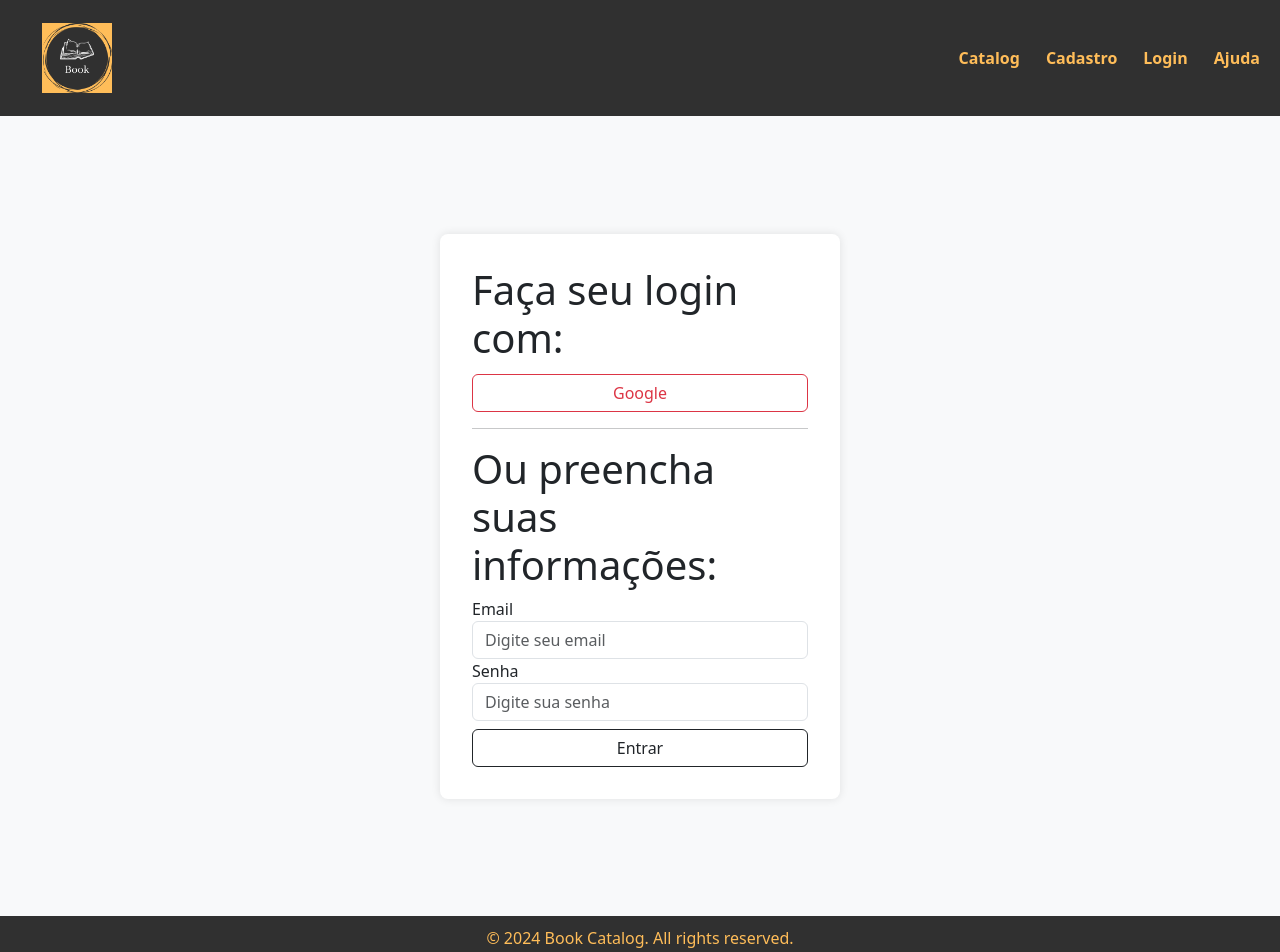
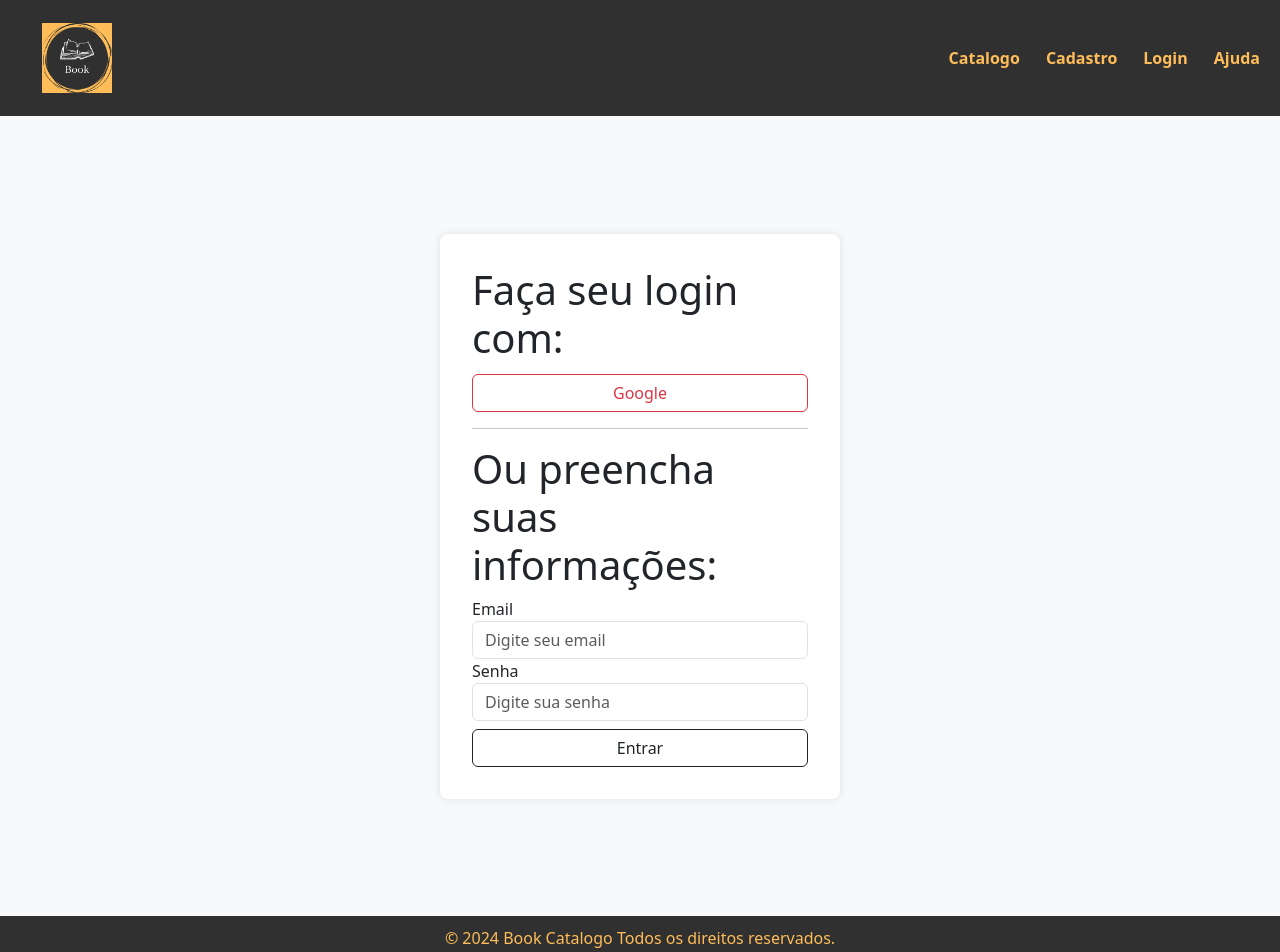
Before and after one commit to nat-riba/my-book, a React (Vite) app in the folder book/: page /login in a window 1280 px wide. Shown: the top 952 px of the page. Built offline with nearby package versions, Linux system fonts and the light colour scheme.

Commit message:
feat: ajustes

```diff
--- a/book/src/App.jsx
+++ b/book/src/App.jsx
@@ -4,6 +4,7 @@ import Login from "./pages/login/Login";
 import { Toaster } from "react-hot-toast";
 import Menu from "./components/menu/Menu";
 import Footer from "./components/footer/Footer";
+import Ajuda from "./components/ajuda/Ajuda";
 
 
 
@@ -14,6 +15,7 @@ function App() {
         <Menu />
         <Routes>
           <Route path="/login" element={<Login />} />
+          <Route path="/ajuda" element={<Ajuda />} />
           <Route path="*" element={<NotFound />} />
         </Routes>
         <Footer />
--- a/book/src/components/footer/Footer.jsx
+++ b/book/src/components/footer/Footer.jsx
@@ -4,7 +4,7 @@ function Footer() {
   return (
     <footer className="footer">
       <div className="container-fluid">
-        <p>&copy; 2024 Book Catalog. All rights reserved.</p>
+        <p>&copy; 2024 Book Catalogo Todos os direitos reservados.</p>
       </div>
     </footer>
   );
--- a/book/src/components/menu/Menu.jsx
+++ b/book/src/components/menu/Menu.jsx
@@ -24,7 +24,7 @@ function Menu() {
           <ul className="navbar-nav ms-auto">
             <li className="nav-item">
               <Link className="nav-link" to="/catalog">
-                Catalog
+                Catalogo
               </Link>
             </li>
             <li className="nav-item">
```
